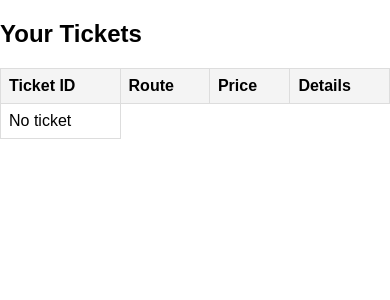
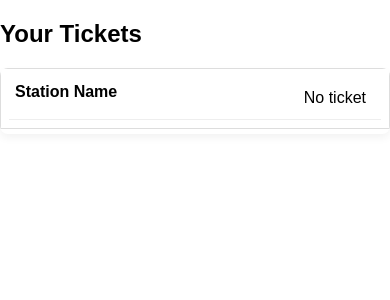
Before and after one commit to Jwizzed/IntercityRailwayReservationSystem, a Django app: page /railway/tickets/ in a window 390 px wide. Shown: the part 188-488 px from the top of the page. Run offline with Django 4.2, Linux system fonts and the light colour scheme; the visitor is signed in with stand-in values (Sample User, id 1); data that the repository does not hold is empty.

Commit message:
added table data styles

```diff
--- a/railway/static/railway/styles.css
+++ b/railway/static/railway/styles.css
@@ -169,6 +169,84 @@ th {
     .container {
         width: 100%;
     }
+}
 
-    /* Other responsive styles */
+.station-table {
+    border-collapse: collapse;
+    width: 100%;
+    margin-top: 20px;
+    box-shadow: 0 4px 8px rgba(0,0,0,0.05);
+    border-radius: 8px;
+    overflow: hidden; /* This will respect the border-radius */
 }
+
+.station-table th,
+.station-table td {
+    padding: 12px 15px; /* Increased padding for better readability */
+    text-align: left;
+    border-bottom: 1px solid #f0f0f0;
+}
+
+.station-table th {
+    background-color: #1f1f44; /* Changed to a more vibrant color */
+    color: white;
+    font-weight: bold;
+    text-transform: uppercase; /* Optional: makes headers stand out */
+}
+
+.station-table tr:nth-child(even) {
+    background-color: #f8f8f8; /* Zebra-striping for rows */
+}
+
+.station-table tr:hover {
+    background-color: #e8e8e8; /* Hover effect for rows */
+}
+
+/* Responsive Adjustments for Smaller Screens */
+@media screen and (max-width: 480px) {
+    .station-table,
+    .station-table thead,
+    .station-table tbody,
+    .station-table th,
+    .station-table td,
+    .station-table tr {
+        display: block;
+    }
+
+    .station-table thead tr {
+        position: absolute;
+        top: -9999px;
+        left: -9999px;
+    }
+
+    .station-table tr {
+        border: 1px solid #ddd;
+        margin-bottom: 5px;
+        padding: 8px;
+    }
+
+    .station-table td {
+        border: none;
+        border-bottom: 1px solid #eee;
+        position: relative;
+        padding-left: 50%;
+        text-align: right;
+    }
+
+    .station-table td:before {
+        position: absolute;
+        top: 6px;
+        left: 6px;
+        width: 45%;
+        padding-right: 10px;
+        white-space: nowrap;
+        text-align: left;
+        font-weight: bold;
+    }
+
+    /* Label the data */
+    .station-table td:nth-of-type(1):before { content: "Station Name"; }
+    .station-table td:nth-of-type(2):before { content: "City"; }
+    .station-table td:nth-of-type(3):before { content: "District"; }
+    .station-table td:nth-of-type(4):before { content: "Sub-District"; }
+}
--- a/railway/templates/routes_list.html
+++ b/railway/templates/routes_list.html
@@ -13,7 +13,7 @@
         </div>
 
         {% if routes %}
-            <table class="table">
+            <table class="station-table">
                 <thead>
                 <tr>
                     <th scope="col">Departure Station</th>
--- a/railway/templates/stations_list.html
+++ b/railway/templates/stations_list.html
@@ -12,7 +12,7 @@
             </form>
         </div>
         {% if stations %}
-            <table>
+            <table class="station-table">
                 <thead>
                 <tr>
                     <th>Station Name</th>
--- a/railway/templates/ticket_information.html
+++ b/railway/templates/ticket_information.html
@@ -2,7 +2,7 @@
 
 {% block content %}
 <h2>Your Tickets</h2>
-<table>
+<table class="station-table">
     <thead>
         <tr>
             <th>Ticket ID</th>
--- a/railway/templates/trains_list.html
+++ b/railway/templates/trains_list.html
@@ -13,7 +13,7 @@
 </form>
 </div>
 {% if trains %}
-<table>
+<table class="station-table">
     <thead>
         <tr>
             <th>Train ID</th>
```
